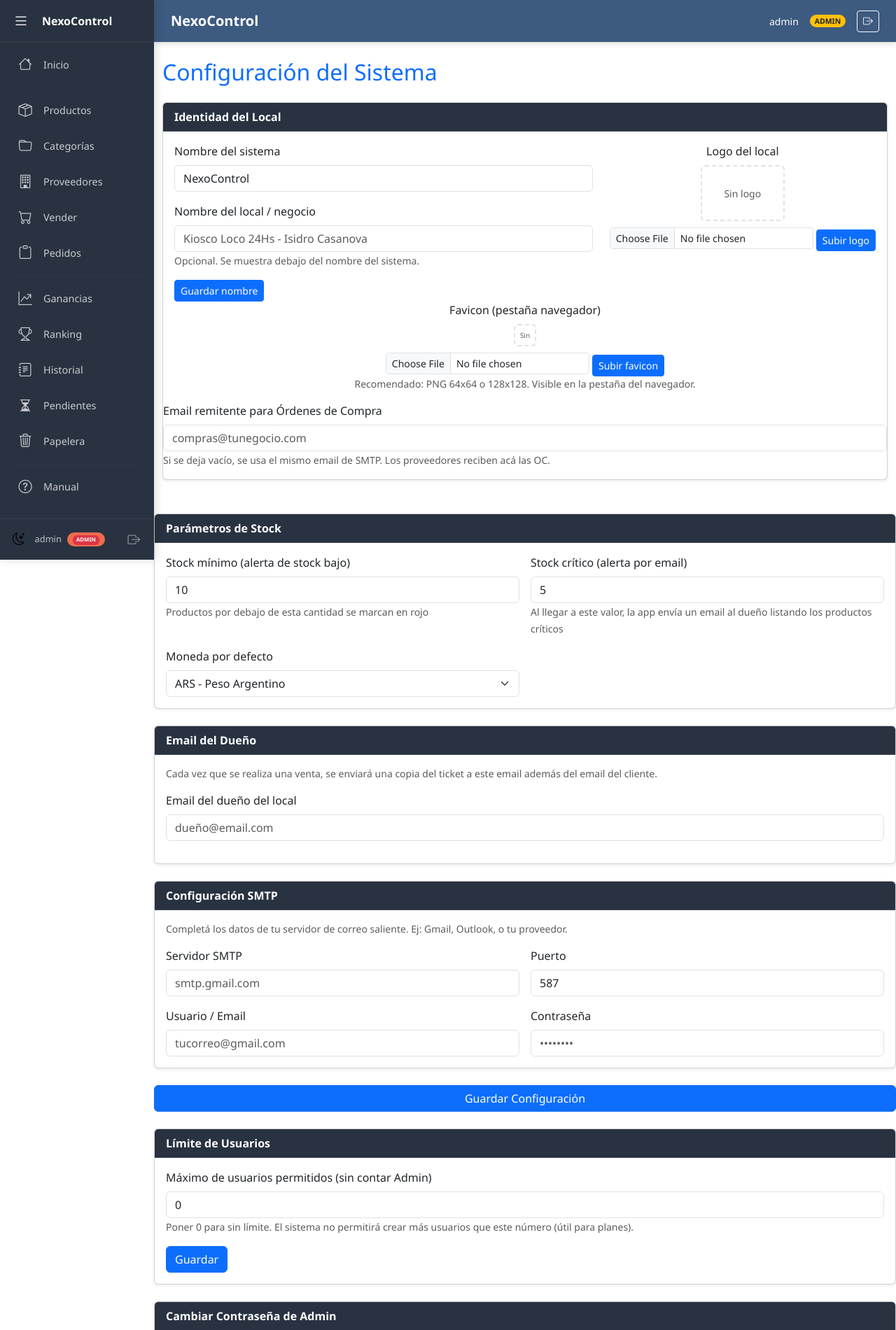
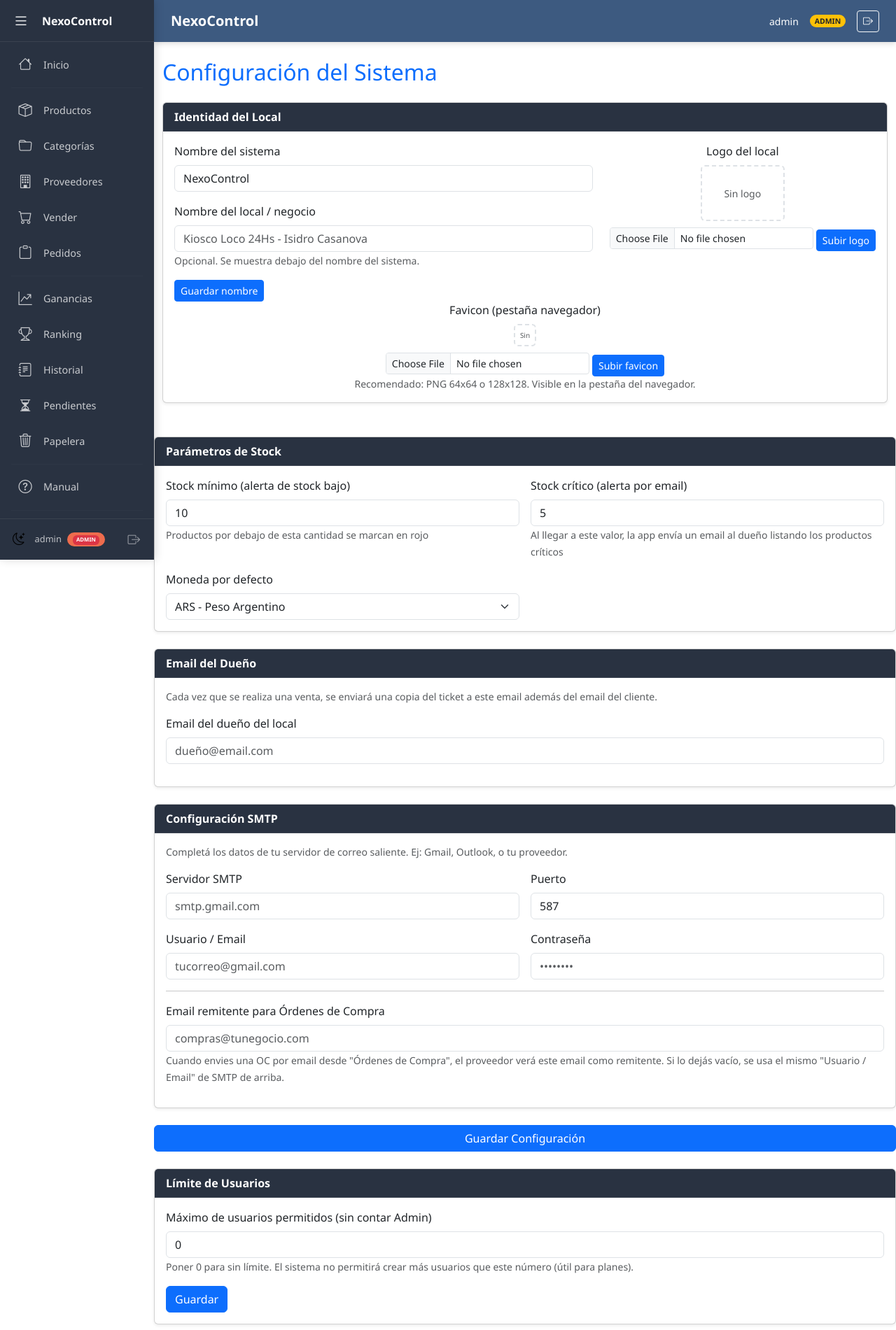
Before and after one commit to MrJackzzz/Punto-de-venta, a Flask app: page /settings in a window 1280 px wide. Shown: the top 1901 px of the page at 70% size. Run offline with Flask 3, Linux system fonts and the light colour scheme; a user stored in the database is signed in; some libraries are stand-ins or nearby versions.

Commit message:
fix: mover email remitente OC a seccion SMTP + texto mas claro

```diff
--- a/templates/settings.html
+++ b/templates/settings.html
@@ -61,12 +61,6 @@
                 </form>
                 <small class="text-muted d-block">Recomendado: PNG 64x64 o 128x128. Visible en la pestaña del navegador.</small>
             </div>
-            </div>
-            <div class="mb-3">
-                <label for="po_email_from" class="form-label">Email remitente para Órdenes de Compra</label>
-                <input type="email" id="po_email_from" name="po_email_from" class="form-control"
-                       value="{{ configs.get('po_email_from', '') }}" placeholder="compras@tunegocio.com">
-                <small class="text-muted">Si se deja vacío, se usa el mismo email de SMTP. Los proveedores reciben acá las OC.</small>
             </div>
         </div>
     </div>
@@ -142,6 +136,13 @@
                     <input type="password" id="smtp_password" name="smtp_password" class="form-control"
                            value="{{ configs.get('smtp_password', '') }}" placeholder="••••••••">
                 </div>
+            </div>
+            <hr class="my-3">
+            <div class="mb-3">
+                <label for="po_email_from" class="form-label">Email remitente para Órdenes de Compra</label>
+                <input type="email" id="po_email_from" name="po_email_from" class="form-control"
+                       value="{{ configs.get('po_email_from', '') }}" placeholder="compras@tunegocio.com">
+                <small class="text-muted">Cuando envies una OC por email desde "Órdenes de Compra", el proveedor verá este email como remitente. Si lo dejás vacío, se usa el mismo "Usuario / Email" de SMTP de arriba.</small>
             </div>
         </div>
     </div>
```
